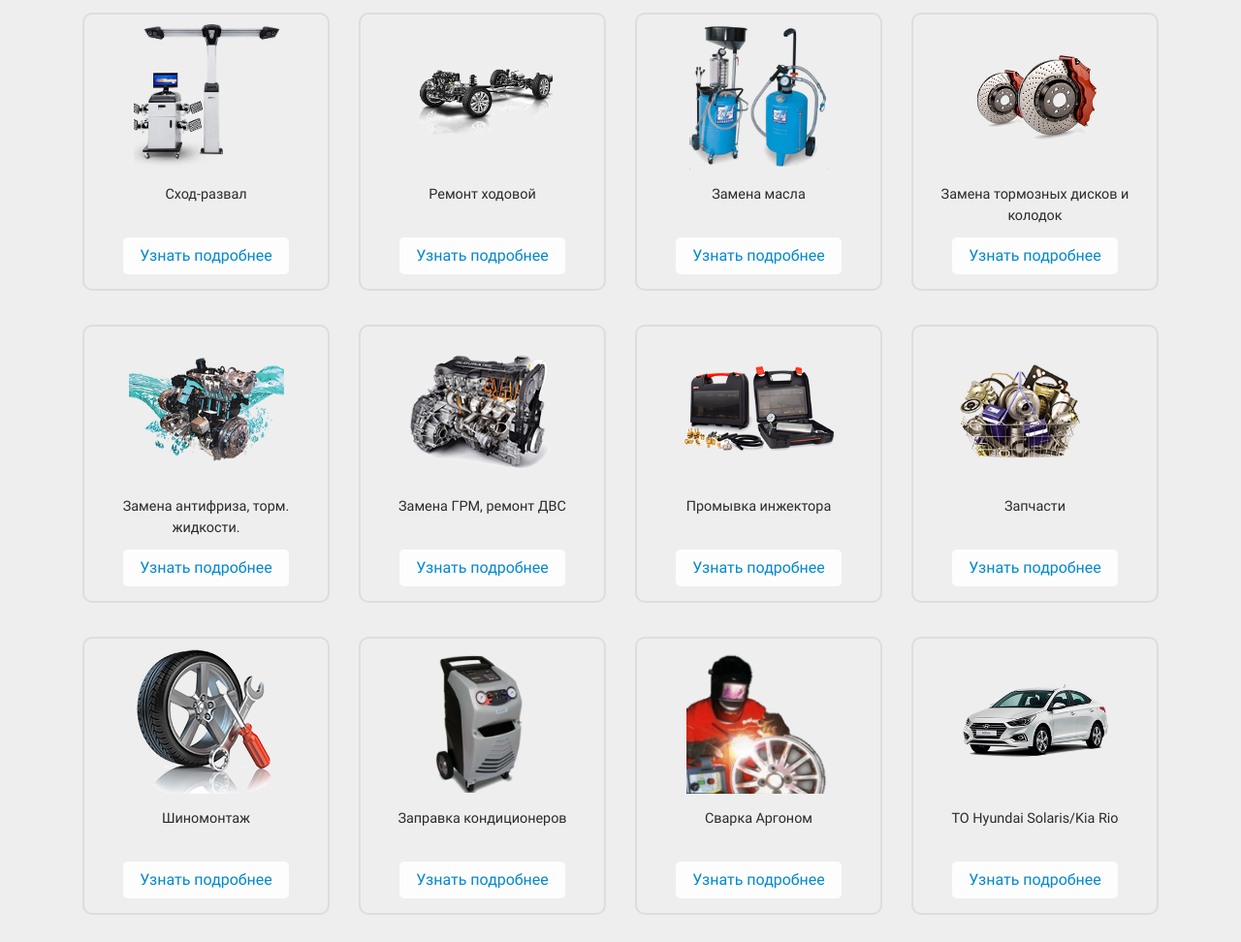
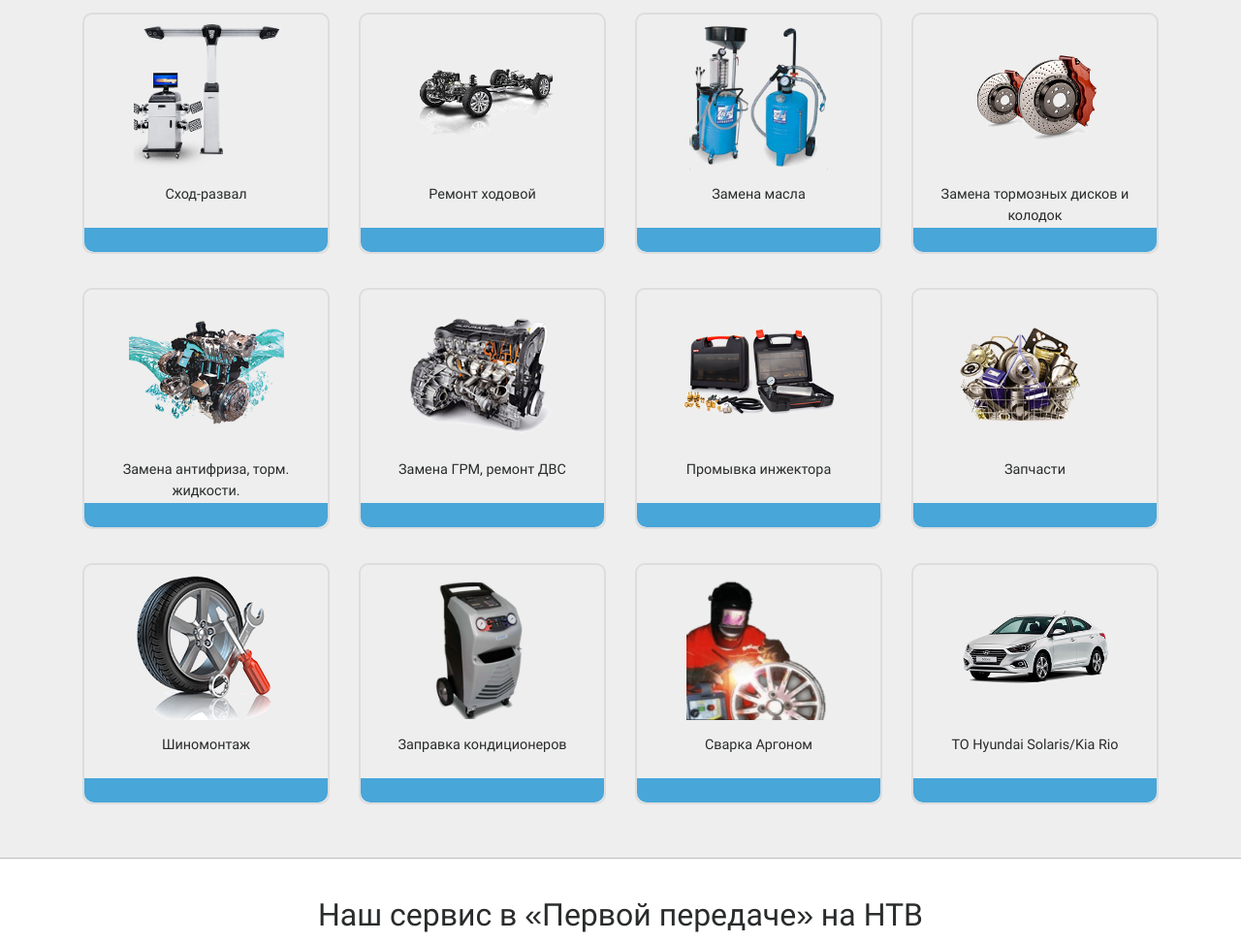
Before and after one commit to hramn1/shod-razval, a website: page index.html in a window 1280 px wide. Shown: the part 391-1363 px from the top of the page at 97% size. Drawn offline with nearby package versions, Linux system fonts and the light colour scheme; files that its build step writes are made by us from their sources.

Commit message:
правки

```diff
--- a/index.html
+++ b/index.html
@@ -69,28 +69,24 @@
             <div class="widget-servise__block">
               <img src="img/shod-razval-sm.png">
               <p class="widget-servise__text">Сход-развал</p>
-              <a href="#" class="btn btn--service">Узнать подробнее</a>
             </div>
 	        </div>
 	        <div class="col-6 col-md-3">
             <div class="widget-servise__block">
               <img src="img/remon-hodovoi.png">
               <p class="widget-servise__text">Ремонт ходовой</p>
-              <a href="#" class="btn btn--service">Узнать подробнее</a>
             </div>
 	        </div>
 	        <div class="col-6 col-md-3">
             <div class="widget-servise__block">
               <img src="img/jidkosti.png">
               <p class="widget-servise__text">Замена масла</p>
-              <a href="#" class="btn btn--service">Узнать подробнее</a>
             </div>
 	        </div>
 	        <div class="col-6 col-md-3">
             <div class="widget-servise__block">
               <img src="img/tormoznye_diski.png">
               <p class="widget-servise__text">Замена тормозных дисков и колодок</p>
-              <a href="#" class="btn btn--service">Узнать подробнее</a>
             </div>
 	        </div>
 	      </div>
@@ -99,28 +95,24 @@
             <div class="widget-servise__block">
               <img src="img/antifriz.png">
               <p class="widget-servise__text">Замена антифриза, торм. жидкости.</p>
-              <a href="#" class="btn btn--service">Узнать подробнее</a>
             </div>
           </div>
 	        <div class="col-6 col-md-3">
             <div class="widget-servise__block">
               <img src="img/dvigatel.png">
               <p class="widget-servise__text">Замена ГРМ, ремонт ДВС</p>
-              <a href="#" class="btn btn--service">Узнать подробнее</a>
             </div>
           </div>
 	        <div class="col-6 col-md-3">
             <div class="widget-servise__block">
               <img src="img/ingektor.png">
               <p class="widget-servise__text">Промывка инжектора</p>
-              <a href="#" class="btn btn--service">Узнать подробнее</a>
             </div>
           </div>
 	        <div class="col-6 col-md-3">
             <div class="widget-servise__block">
               <img src="img/zapchasti.png">
               <p class="widget-servise__text">Запчасти</p>
-              <a href="#" class="btn btn--service">Узнать подробнее</a>
             </div>
           </div>
 	      </div>
@@ -129,28 +121,24 @@
             <div class="widget-servise__block">
               <img src="img/shinmontag.png">
               <p class="widget-servise__text">Шиномонтаж</p>
-              <a href="#" class="btn btn--service">Узнать подробнее</a>
             </div>
           </div>
 	        <div class="col-6 col-md-3">
             <div class="widget-servise__block">
               <img src="img/zapravka-kondicionerov_1.png">
               <p class="widget-servise__text">Заправка кондиционеров</p>
-              <a href="#" class="btn btn--service">Узнать подробнее</a>
             </div>
           </div>
 	        <div class="col-6 col-md-3">
             <div class="widget-servise__block">
               <img src="img/argon-sm.png">
               <p class="widget-servise__text">Сварка Аргоном</p>
-              <a href="#" class="btn btn--service">Узнать подробнее</a>
             </div>
           </div>
 	        <div class="col-6 col-md-3">
             <div class="widget-servise__block">
               <img src="img/TO-Solaris.png">
               <p class="widget-servise__text">TO Hyundai Solaris/Kia Rio</p>
-              <a href="#" class="btn btn--service">Узнать подробнее</a>
             </div>
           </div>
 	      </div>
--- a/sass/blocks/widget-servise.scss
+++ b/sass/blocks/widget-servise.scss
@@ -9,6 +9,25 @@
     border: 2px solid #ddd;
     padding:10px 5px 15px;
     border-radius: 10px;
+    position:relative;
+    background-color:#eee;
+    transition: transform 500ms ease-in;
+    &:hover{
+      transform:scale(1.4);
+      transition: transform 500ms ease-in;
+      z-index:15
+    }
+    &::after{
+      content:"";
+      position:absolute;
+      bottom:0px;
+      left:0;
+      right:0;
+      height:25px;
+      background-color:transparentize($main-color, 0.3);
+      border-bottom-left-radius:10px;
+      border-bottom-right-radius:10px;
+    }
 	}
 	&__text{
 		margin-top: 15px;
@@ -22,3 +41,8 @@
     object-fit: contain;
   }
 }
+@media(max-width:350px){
+  .widget-servise__text{
+    min-height:100px;
+  }
+}
```
Also changed, not shown: shod-razval.html (+12 -24 lines).
